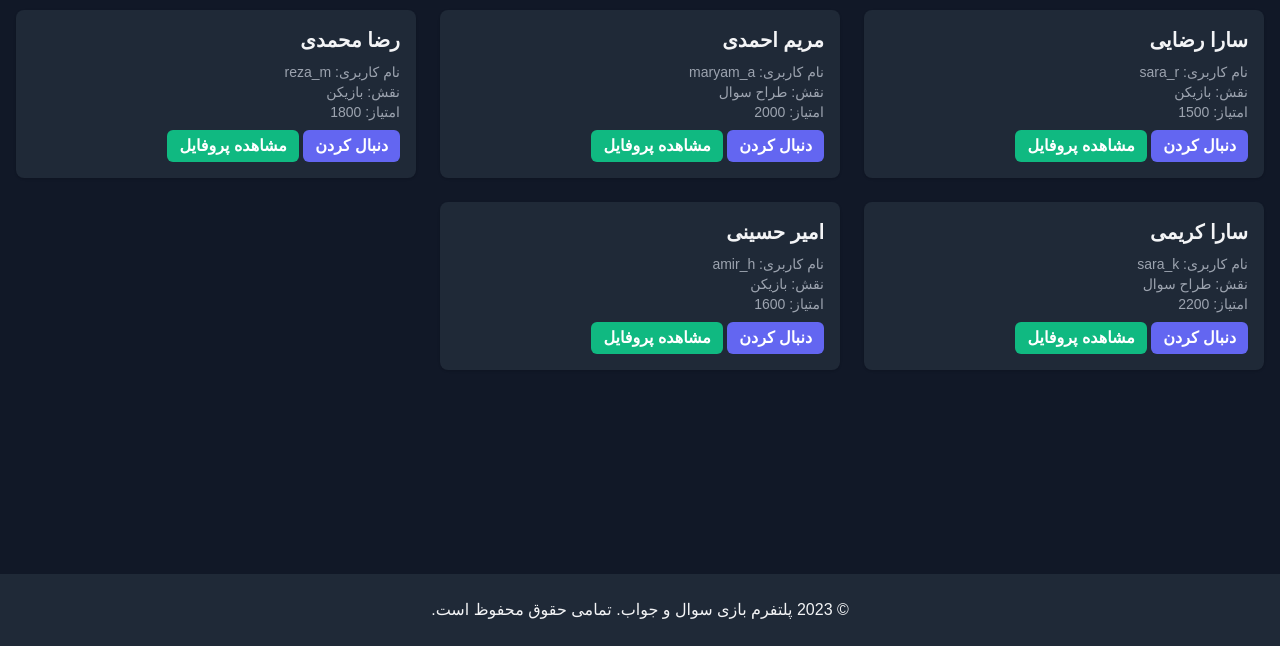
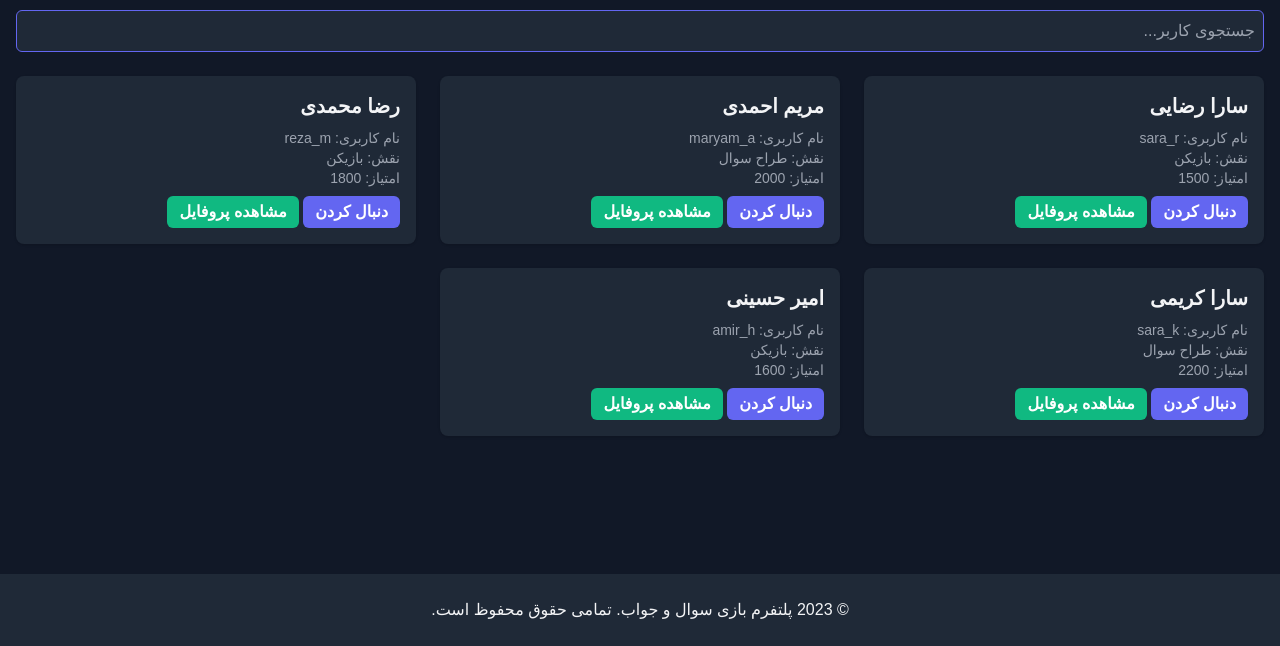
Before and after one commit to ali0083moi/web-project, a plain HTML site: page users.html in a window 1280 px wide. Shown: the part 154-800 px from the top of the page. Drawn offline with nearby package versions, Linux system fonts and the light colour scheme; a small style sheet from the web is missing.

Commit message:
add <users> searchbar

```diff
--- a/users.html
+++ b/users.html
@@ -192,6 +192,15 @@
     <main class="flex-grow container mx-auto px-4 py-8">
       <h1 class="text-3xl font-bold text-game-primary mb-6">کاربران</h1>
 
+      <section class="mb-6">
+        <input
+          type="text"
+          id="user-search"
+          placeholder="جستجوی کاربر..."
+          class="w-full p-2 dark:bg-game-surface-dark border border-game-primary rounded-md"
+        />
+      </section>
+
       <section
         id="users-list"
         class="grid grid-cols-1 md:grid-cols-2 lg:grid-cols-3 gap-6"
```
